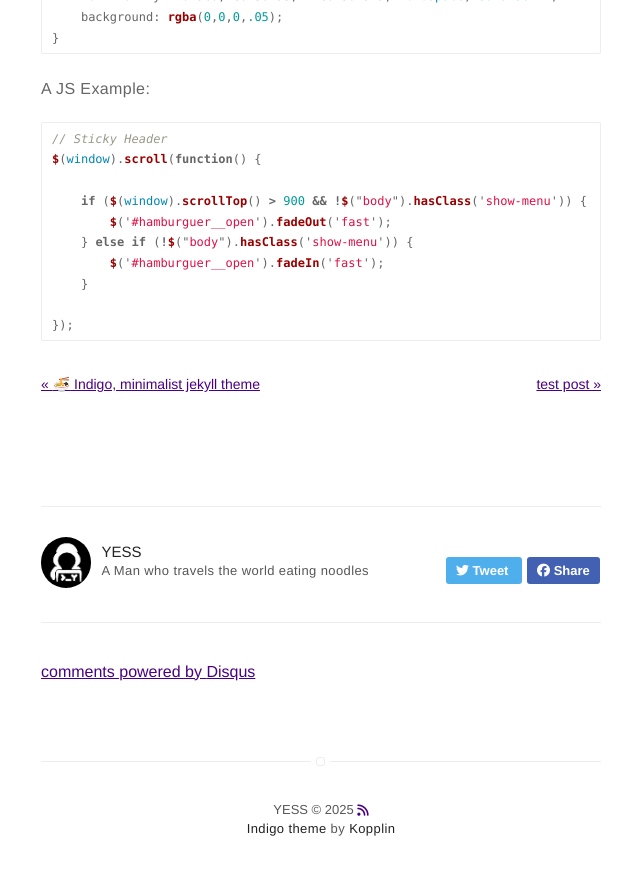
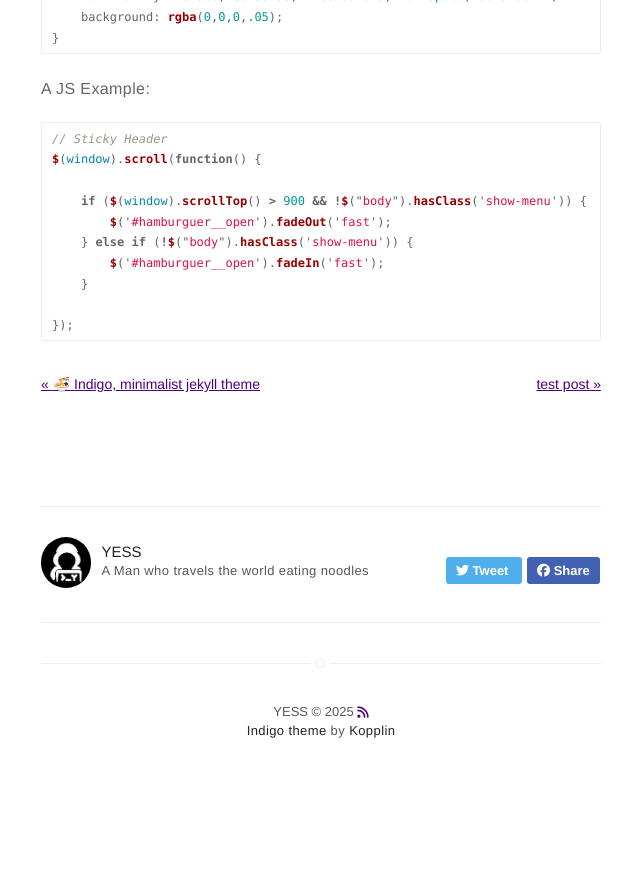
Before and after one commit to se0ngw00/YESS-bangsiri.github.io, a Jekyll site: the page built from _posts/2016-02-24-markdown-common-elements copy.markdown, in a window 1280 px wide and 900 px high, scrolled down 5074 px. Shown: the top 875 px of the window, without its empty margins (319-959 px from the left). Built offline with Jekyll 4.4.1, drawn with Linux system fonts in a browser that asks for light colours; nearby versions of some CDN libraries; emoji names are drawn with the system emoji font; comment, search, counter and statistics services are not loaded; after the commit the page ends 5876 px from its top, so only the background shows below that.

Commit message:
remove disqus

```diff
--- a/_includes/disqus.html
+++ b/_includes/disqus.html
@@ -1,4 +1,4 @@
-<section class="disqus">
+<!-- <section class="disqus">
     <div id="disqus_thread"></div>
     <script type="text/javascript">
 
@@ -16,4 +16,4 @@
     </script>
     <noscript>Please enable JavaScript to view the <a href="https://disqus.com/?ref_noscript">comments powered by Disqus.</a></noscript>
     <a href="https://disqus.com" class="dsq-brlink">comments powered by <span class="logo-disqus">Disqus</span></a>
-</section>
+</section> -->
```
